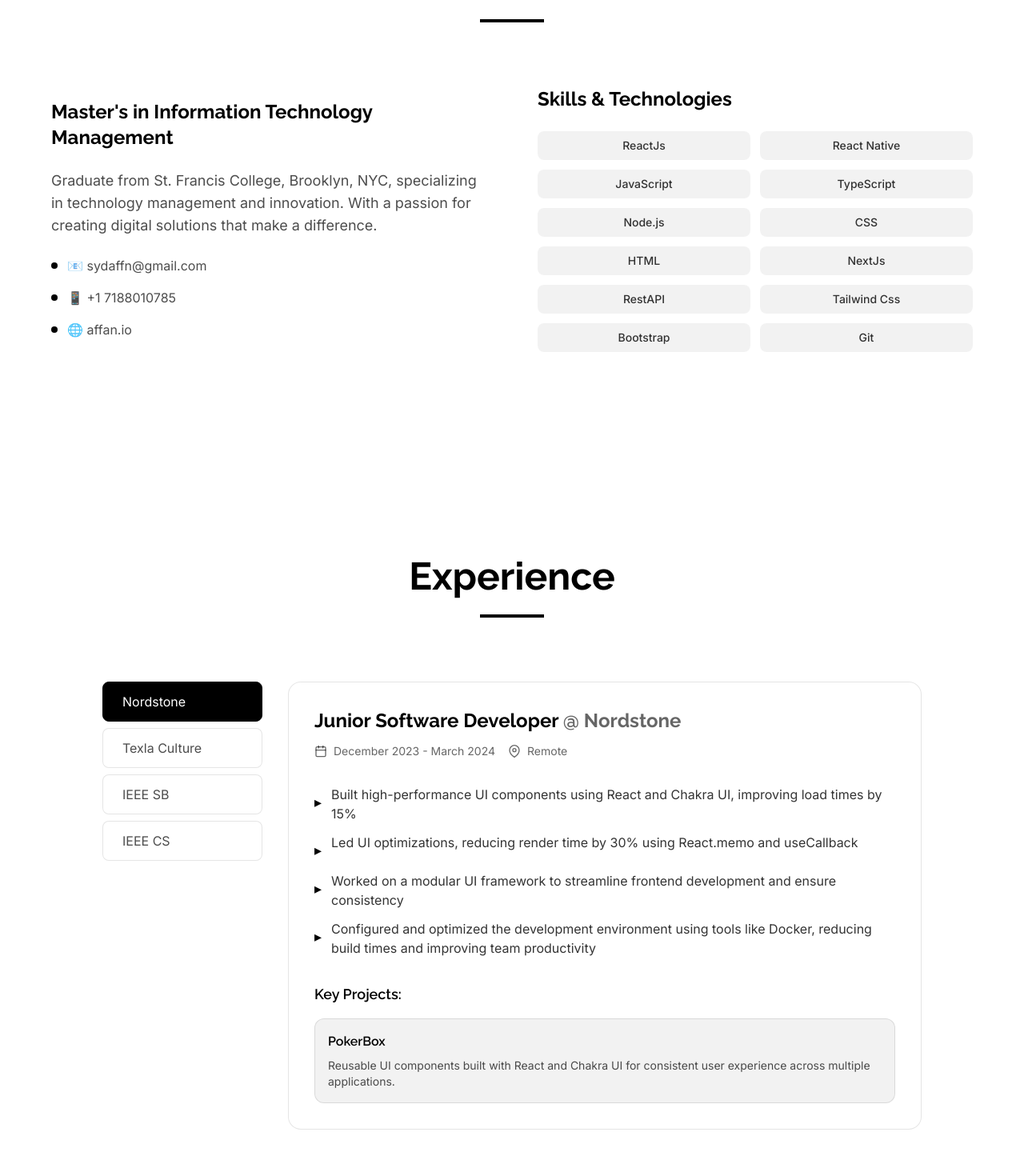
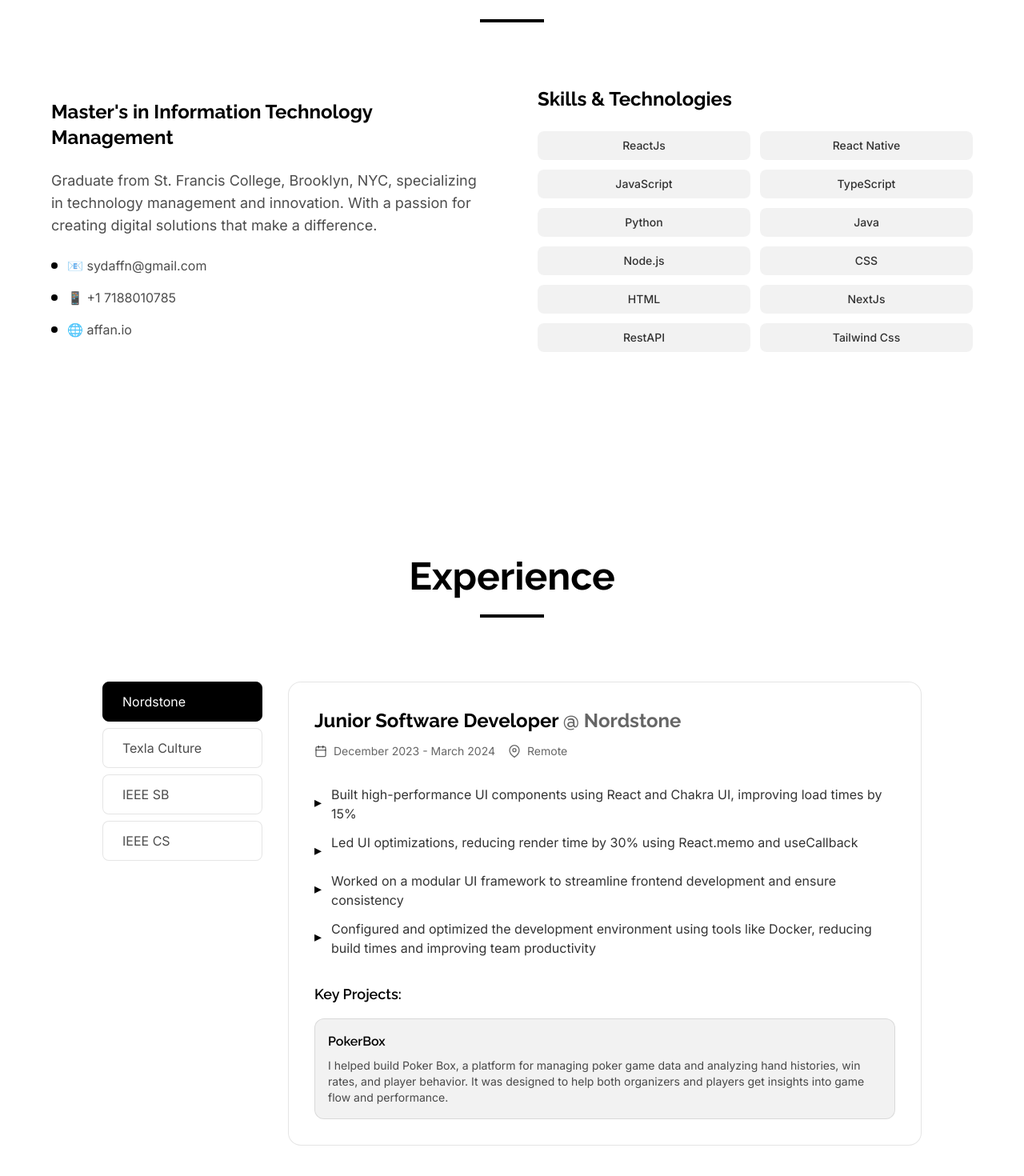
Before and after one commit to affan880/portfolio, a Next.js app: page / in a window 1280 px wide. Shown: the part 976-2446 px from the top of the page at 80% size. Built offline with nearby package versions, Linux system fonts and the light colour scheme.

Commit message:
Update project details in data.js: change platforms to include Android and iOS, revise project links, and enhance screenshot assets, and update resume link for consistency.

```diff
--- a/src/components/Experience.tsx
+++ b/src/components/Experience.tsx
@@ -31,7 +31,7 @@ const Experience: React.FC = () => {
       projects: [
         {
           name: 'PokerBox',
-          description: 'Reusable UI components built with React and Chakra UI for consistent user experience across multiple applications.'
+          description: 'I helped build Poker Box, a platform for managing poker game data and analyzing hand histories, win rates, and player behavior. It was designed to help both organizers and players get insights into game flow and performance.'
         }
       ]
     },
@@ -50,7 +50,7 @@ const Experience: React.FC = () => {
       projects: [
         {
           name: 'TexlaCulture',
-          description: 'Comprehensive testing framework with Jest and Vitest improving test coverage and code reliability.'
+          description: 'I worked at TexlaCulture, a growing HR-tech startup focused on building tools to improve employee engagement and simplify HR operations. I contributed to the mobile development team, helping build React Native features for internal tools used by HR professionals.'
         }
       ]
     },
--- a/src/utils/data.js
+++ b/src/utils/data.js
@@ -64,7 +64,7 @@ const projects = [
       countries: 'Global',
       language: 'English',
       category: 'AI',
-      platforms: ['Web'],
+      platforms: ['Android', 'iOS'],
       screenshots: [
         'https://ik.imagekit.io/affan/Projects/Email.png?updatedAt=1749951388574'
       ],
@@ -82,11 +82,11 @@ const projects = [
       countries: 'Global',
       language: 'English',
       category: 'AI',
-      platforms: ['Web'],
+      platforms: ['Android', 'iOS'],
       screenshots: [
         'https://ik.imagekit.io/affan/Projects/deck.png'
       ],
-      link: 'https://h.omi.me/apps/deck',
+      link: 'https://h.omi.me/apps/01JVWEWYTF1A8E4K5CNYKF63PF',
       banner: 'https://ik.imagekit.io/affan/Projects/deck.png'
     },
     {
@@ -102,10 +102,12 @@ const projects = [
       category: 'Finance',
       platforms: ['Web'],
       screenshots: [
-        'https://ik.imagekit.io/affan/Projects/FinTrack/fintrack-dashboard.png',
-        'https://ik.imagekit.io/affan/Projects/FinTrack/fintrack-charts.png'
+        'https://ik.imagekit.io/affan/Projects/FinTrack/fin1.png',
+        'https://ik.imagekit.io/affan/Projects/FinTrack/fin2.png',
+        'https://ik.imagekit.io/affan/Projects/FinTrack/fin3.png',
+        'https://ik.imagekit.io/affan/Projects/FinTrack/fin4.png',
       ],
-      link: 'https://fintrack.app',
+      link: 'https://fin-track.live',
       banner: 'https://ik.imagekit.io/affan/Projects/FinTrack.png'
     },
     {
@@ -248,7 +250,7 @@ const projects = [
     phone: '+1 7188010785',
     skills: [
       // Development skills
-      'ReactJs', 'React Native', 'JavaScript', 'TypeScript', 'Node.js', 'CSS', 'HTML', 'NextJs', 'RestAPI',
+      'ReactJs', 'React Native', 'JavaScript', 'TypeScript','Python', 'Java', 'Node.js', 'CSS', 'HTML', 'NextJs', 'RestAPI',
       'Tailwind Css', 'Bootstrap', 'Git', 'Github', 'Firebase', 'MongoDB', 'LESS', 'ICONIC', 'Sass', 'SCSS',
       'Redux', 'JQuery',
       // Core IT Skills
@@ -275,7 +277,7 @@ const projects = [
     email: "sydaffn@gmail.com",
     github: 'https://github.com/affan880',
     linkedin: 'https://www.linkedin.com/in/syed-affan',
-    resume: 'https://ik.imagekit.io/affan/Affan_Resume.pdf?updatedAt=1744561183703',
+    resume: 'https://ik.imagekit.io/affan/Affan_Resume.pdf',
     calendly: 'https://calendly.com/affann'
   };
 
```
